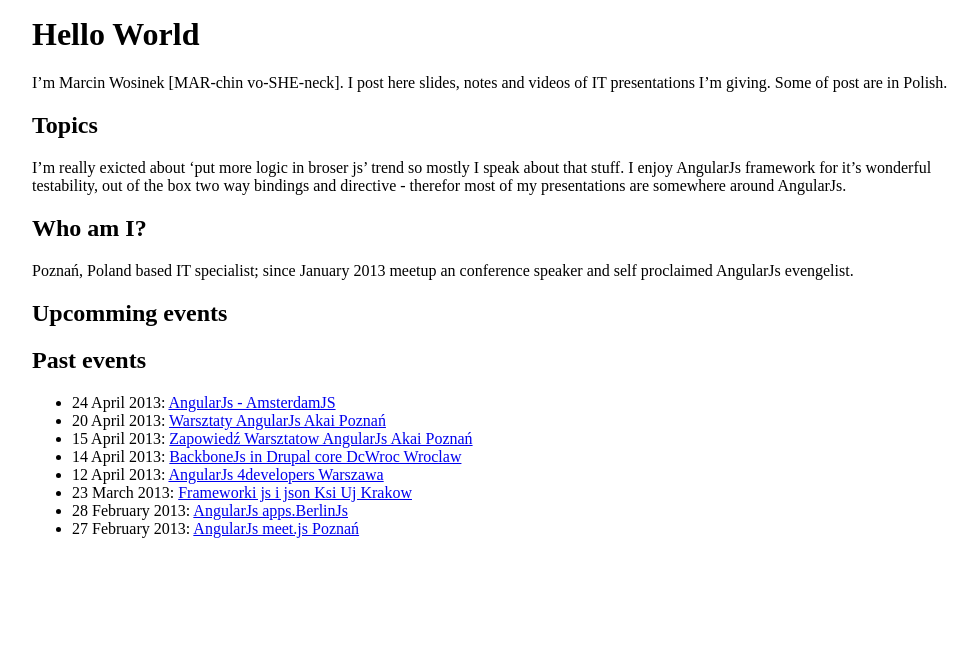
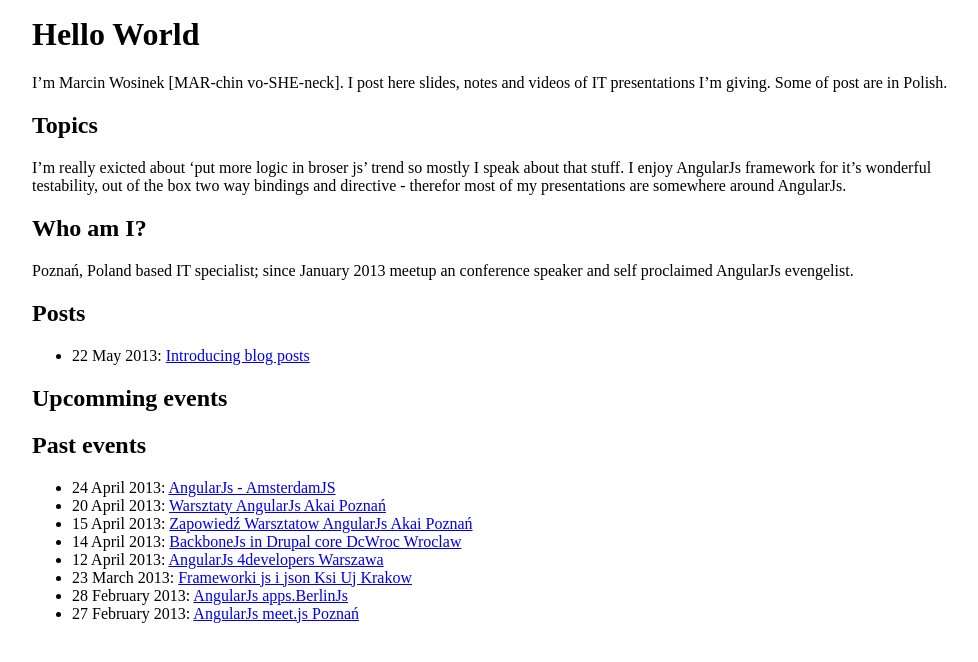
Before and after one commit to marcin-wosinek/blog, a Jekyll site: the page built from index.md, in a window 1280 px wide. Shown: the top 662 px of the page, without its empty margins (128-1106 px from the left). Built offline with Jekyll 4.4.1, drawn with Linux system fonts in a browser that asks for light colours.

Commit message:
Add typical blog posts

```diff
--- a/_layouts/index.html
+++ b/_layouts/index.html
@@ -17,11 +17,23 @@
     </script>
     {{ content }}
 
+    <h2>Posts</h2>
+    <ul>
+      {% for post in site.posts reversed %}
+        {% if post.category contains "post" %}
+          <li>{{ post.date | date: "%d %B %Y" }}: <a href="/blog{{ post.url }}">{{ post.title }}</a></li>
+        {% endif %}
+      {% endfor %}
+    </ul>
+
     <h2>Upcomming events</h2>
     <ul>
       {% for post in site.posts reversed %}
-        {% if post.date > site.time %}
-          <li>{{ post.date | date: "%d %B %Y" }}: <a href="/blog{{ post.url }}">{{ post.title }}</a></li>
+        {% if post.category contains "post" %}
+        {% else %}
+          {% if post.date > site.time %}
+            <li>{{ post.date | date: "%d %B %Y" }}: <a href="/blog{{ post.url }}">{{ post.title }}</a></li>
+          {% endif %}
         {% endif %}
       {% endfor %}
     </ul>
@@ -29,8 +41,11 @@
     <h2>Past events</h2>
     <ul>
       {% for post in site.posts %}
-        {% if post.date < site.time %}
-          <li>{{ post.date | date: "%d %B %Y" }}: <a href="/blog{{ post.url }}">{{ post.title }}</a></li>
+        {% if post.category contains "post" %}
+        {% else %}
+          {% if post.date < site.time %}
+            <li>{{ post.date | date: "%d %B %Y" }}: <a href="/blog{{ post.url }}">{{ post.title }}</a></li>
+          {% endif %}
         {% endif %}
       {% endfor %}
     </ul>
```
Also changed, not shown: _posts/2013-04-20-1-Warsztaty-AngularJs-Akai-Poznan.md (+1 -1 lines), _posts/2013-05-22-Introducing-blog-posts.md (added, +7 -0 lines), README.md.
